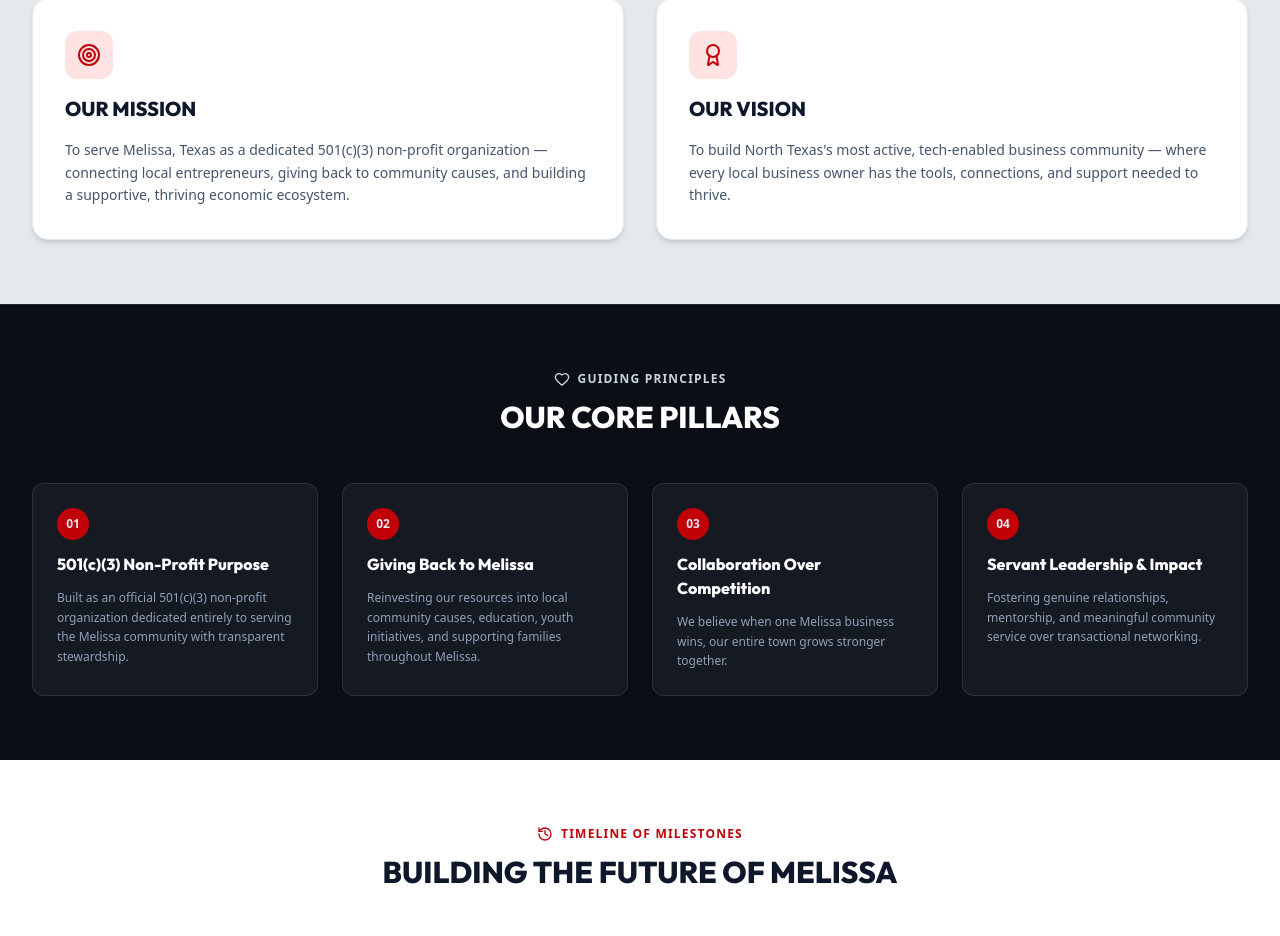
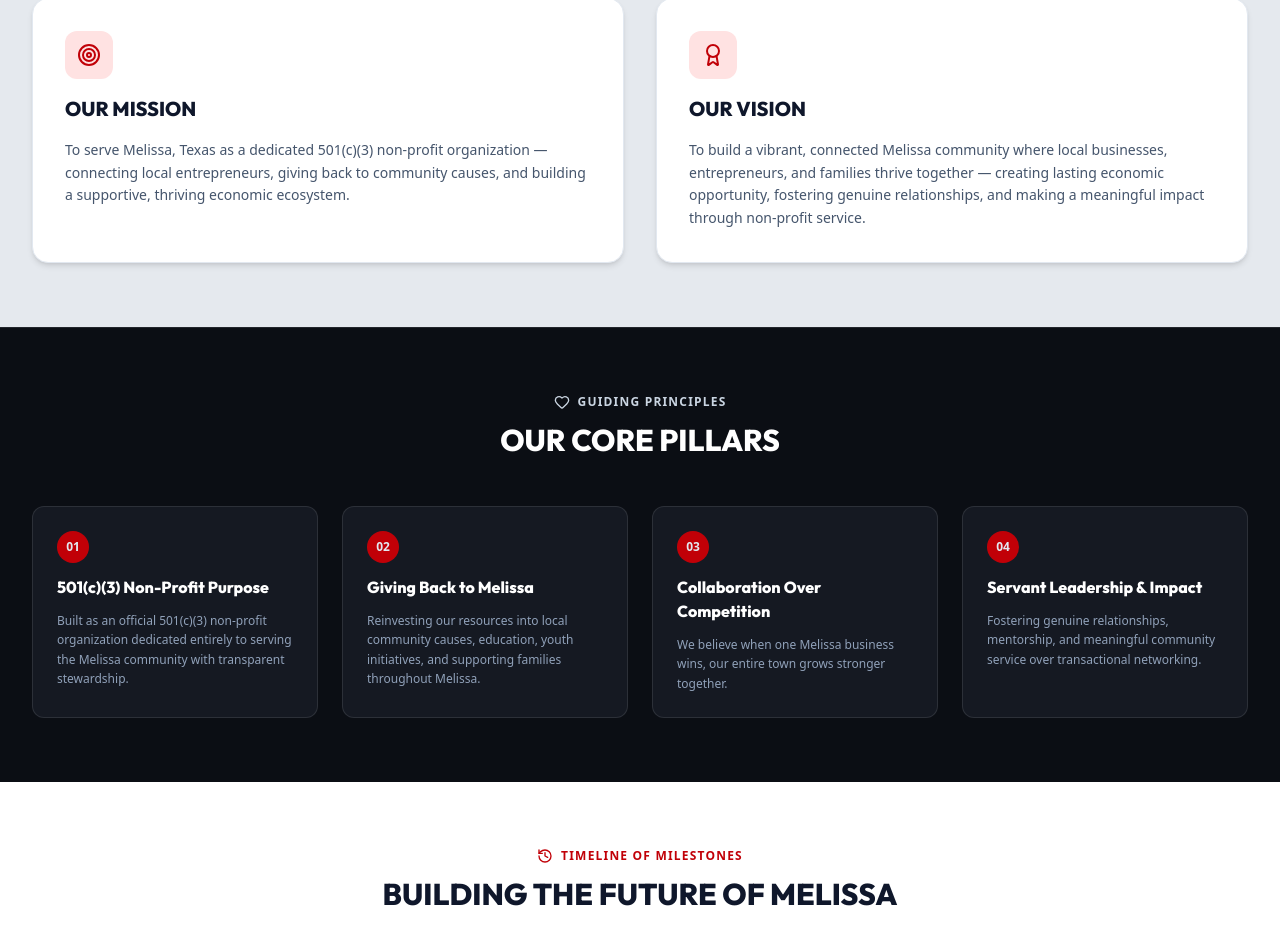
Before and after one commit to brettz6771/community-commerce-melissa, a Next.js app: page /about in a window 1280 px wide. Shown: the part 1119-2055 px from the top of the page. Built offline with nearby package versions, Linux system fonts and the light colour scheme; a web font is replaced by a local one.

Commit message:
Update Our Vision statement on About page to align with community mission

```diff
--- a/src/app/about/page.tsx
+++ b/src/app/about/page.tsx
@@ -155,7 +155,7 @@ export default function AboutPage() {
               </div>
               <h3 className="text-xl font-extrabold font-outfit text-slate-900 uppercase">OUR VISION</h3>
               <p className="text-slate-600 text-sm leading-relaxed">
-                To build North Texas&apos;s most active, tech-enabled business community — where every local business owner has the tools, connections, and support needed to thrive.
+                To build a vibrant, connected Melissa community where local businesses, entrepreneurs, and families thrive together — creating lasting economic opportunity, fostering genuine relationships, and making a meaningful impact through non-profit service.
               </p>
             </div>
 
```
